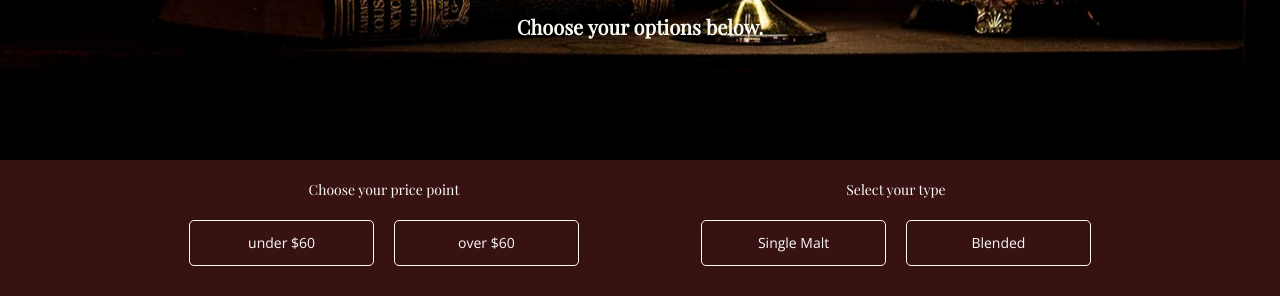
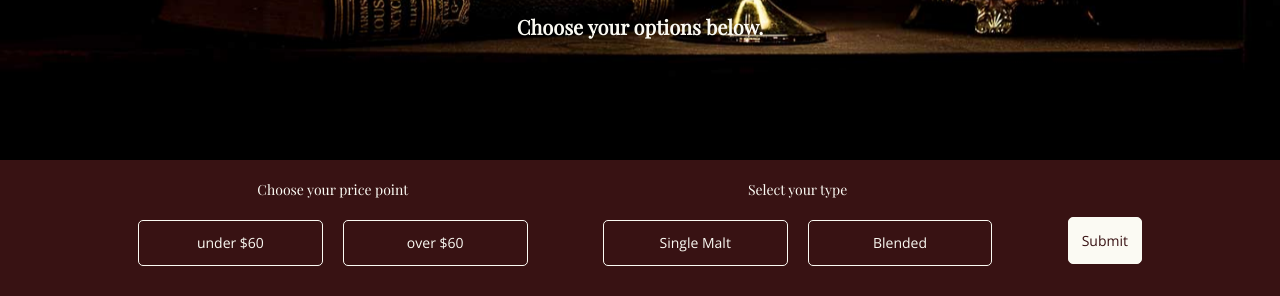
Before and after one commit to DreamTeamHQ/scotchClub, a website: page index.html in a window 1280 px wide. Shown: the part 504-800 px from the top of the page. Drawn offline with nearby package versions, Linux system fonts and the light colour scheme.

Commit message:
add submit button

```diff
--- a/index.html
+++ b/index.html
@@ -72,6 +72,10 @@
 
 			</div> <!-- /.input-left -->
 
+			<div class="submit">
+				<input type="submit">
+			</div>
+
 		</div> <!-- /.wrapper -->
 	</form>
 
--- a/styles/main.scss
+++ b/styles/main.scss
@@ -45,7 +45,7 @@ form .wrapper {
 	display: flex;
 	flex-wrap: wrap;
 	flex-direction: row;
-	justify-content: space-around;
+	justify-content: space-between;
 }
 
 form {
@@ -61,6 +61,7 @@ form {
 		width: 40%;
 		text-align: center;
 	}
+
 	p {
 		margin-bottom: 20px;
 		font-family: 'Playfair Display', serif;
@@ -91,3 +92,20 @@ form .input-btn:hover {
 	background: $cream;
 	color: $brown;
 }
+
+form .input-btn:active {
+	background: $cream;
+	color: $brown;
+}
+
+form input[type=submit] {
+	font-family: 'Open Sans', sans-serif;
+	background: $cream;
+	color: $brown;
+	padding: 13px;
+	border: 1px solid $cream;
+	text-align: center;
+	margin: 37px 10px 0;
+	border-radius: 5px;
+	transition: 0.3s;
+}
--- a/styles/style.css
+++ b/styles/style.css
@@ -194,9 +194,9 @@ form .wrapper {
   -webkit-flex-direction: row;
       -ms-flex-direction: row;
           flex-direction: row;
-  -webkit-justify-content: space-around;
-      -ms-flex-pack: distribute;
-          justify-content: space-around; }
+  -webkit-justify-content: space-between;
+      -ms-flex-pack: justify;
+          justify-content: space-between; }
 
 form {
   background: #381213;
@@ -240,3 +240,18 @@ form .input-btn {
 form .input-btn:hover {
   background: #FBFAF3;
   color: #381213; }
+
+form .input-btn:active {
+  background: #FBFAF3;
+  color: #381213; }
+
+form input[type=submit] {
+  font-family: 'Open Sans', sans-serif;
+  background: #FBFAF3;
+  color: #381213;
+  padding: 13px;
+  border: 1px solid #FBFAF3;
+  text-align: center;
+  margin: 37px 10px 0;
+  border-radius: 5px;
+  transition: 0.3s; }
```
